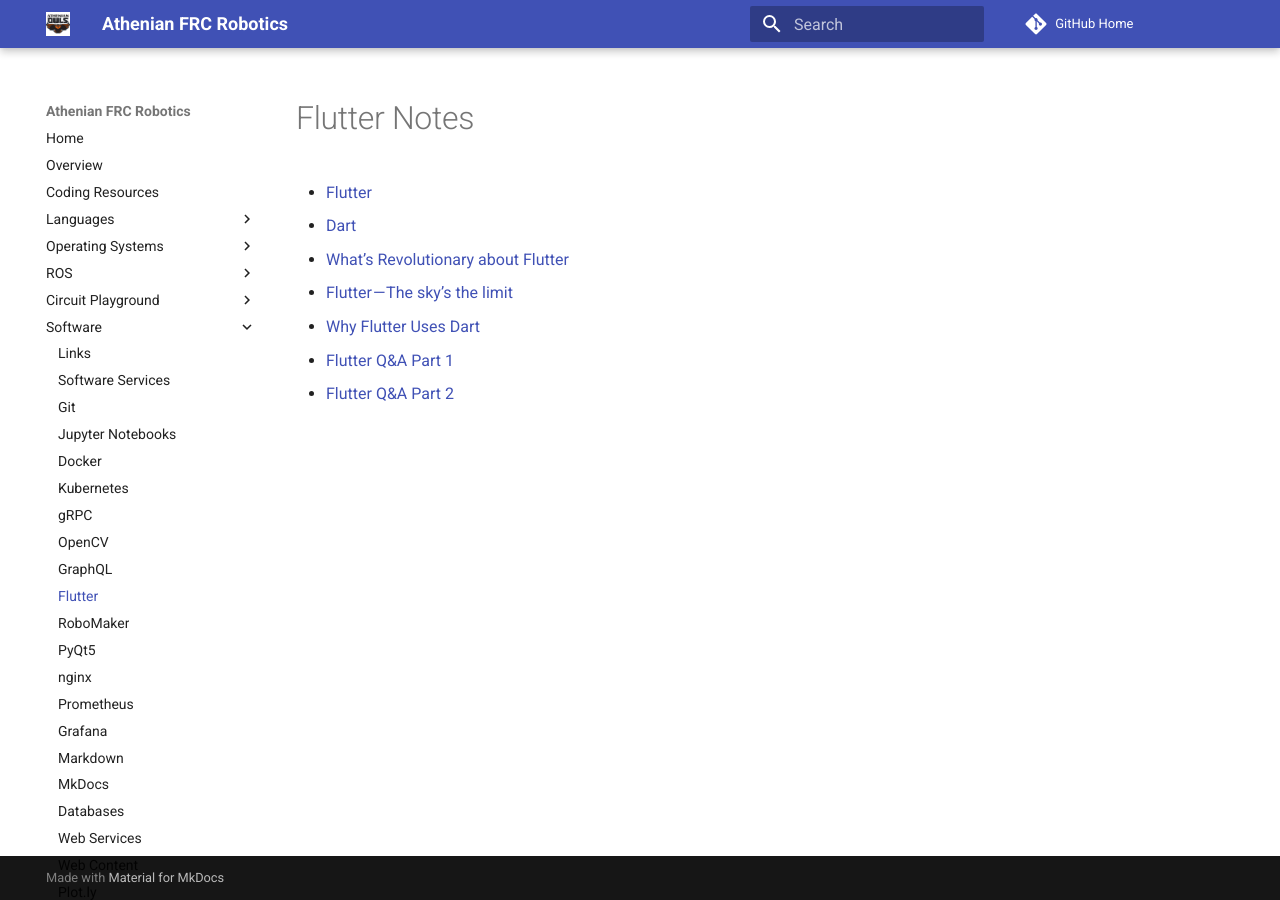
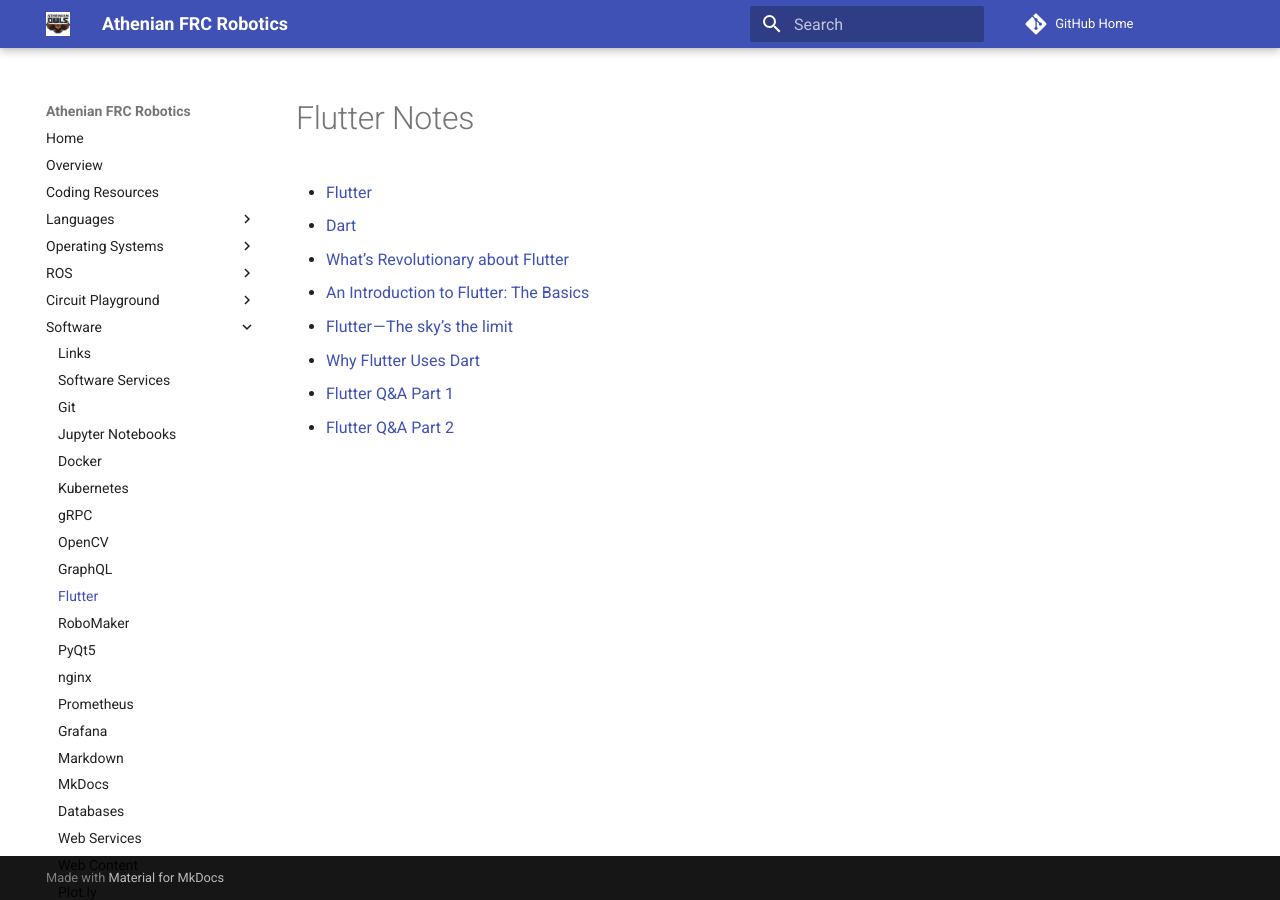
Before and after one commit to athenian-robotics/athenian-robotics-mkdocs, an MkDocs documentation site: the page built from docs/flutter.md, in a window 1280 px wide. Built offline with MkDocs 1.6.1 and Material for MkDocs 9.7.7, drawn with Linux system fonts in a browser that asks for light colours; comment, search, counter and statistics services are not loaded.

Commit message:
Update docs

```diff
--- a/docs/flutter.md
+++ b/docs/flutter.md
@@ -3,6 +3,7 @@
 * [Flutter](https://flutter.io)
 * [Dart](https://www.dartlang.orgs)
 * [What’s Revolutionary about Flutter](https://hackernoon.com/whats-revolutionary-about-flutter-946915b09514)
+* [An Introduction to Flutter: The Basics](https://medium.freecodecamp.org/an-introduction-to-flutter-the-basics-9fe541fd39e2)
 * [Flutter — The sky’s the limit](https://edit.theappbusiness.com/flutter-the-skys-the-limit-84887c8f650d)
 * [Why Flutter Uses Dart](https://hackernoon.com/why-flutter-uses-dart-dd635a054ebf)
 * [Flutter Q&A Part 1](https://medium.com/flutter-community/flutter-live-recap-askflutter-questions-and-answers-part-1-9b80753a16a1)
```
